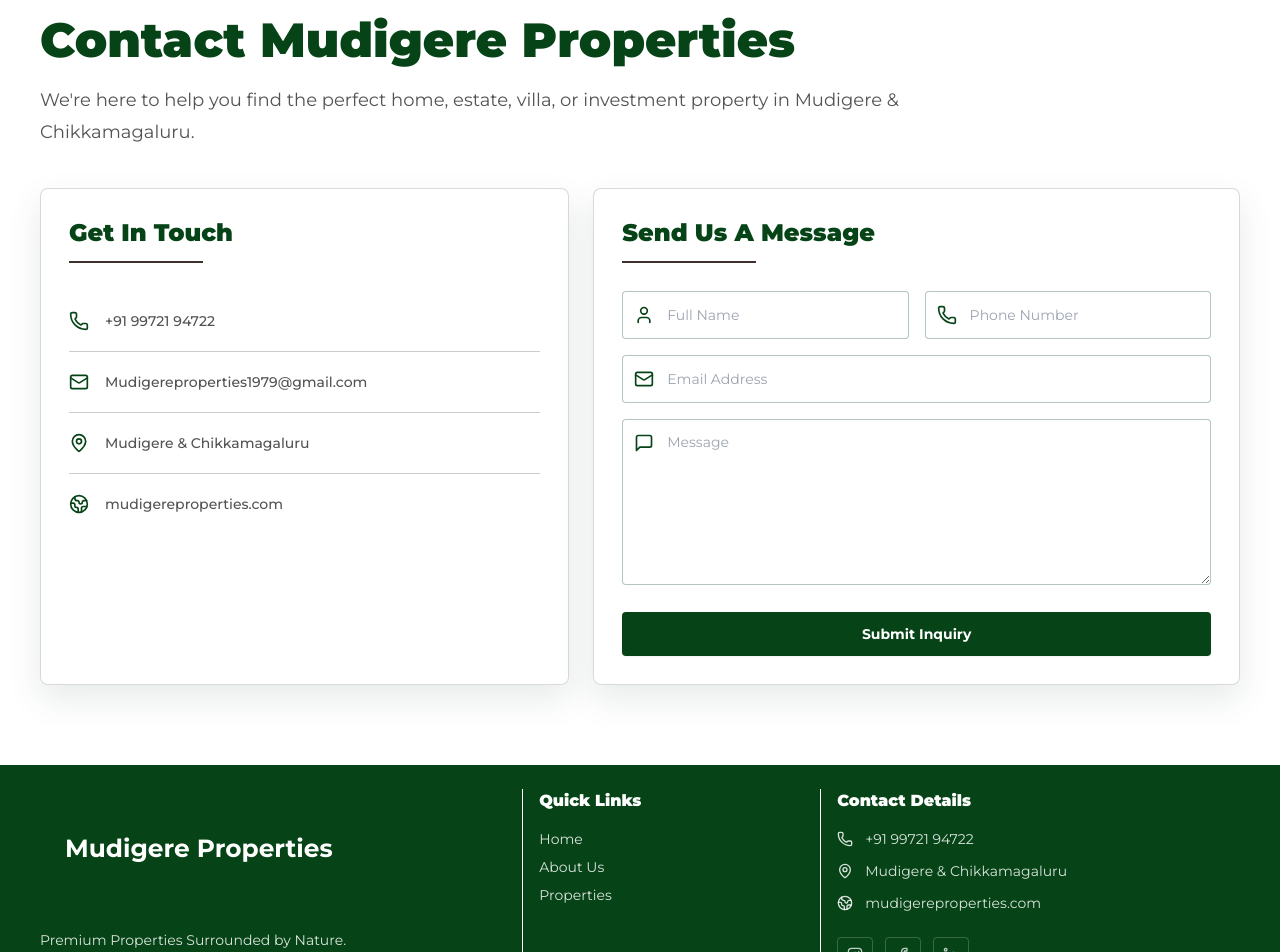
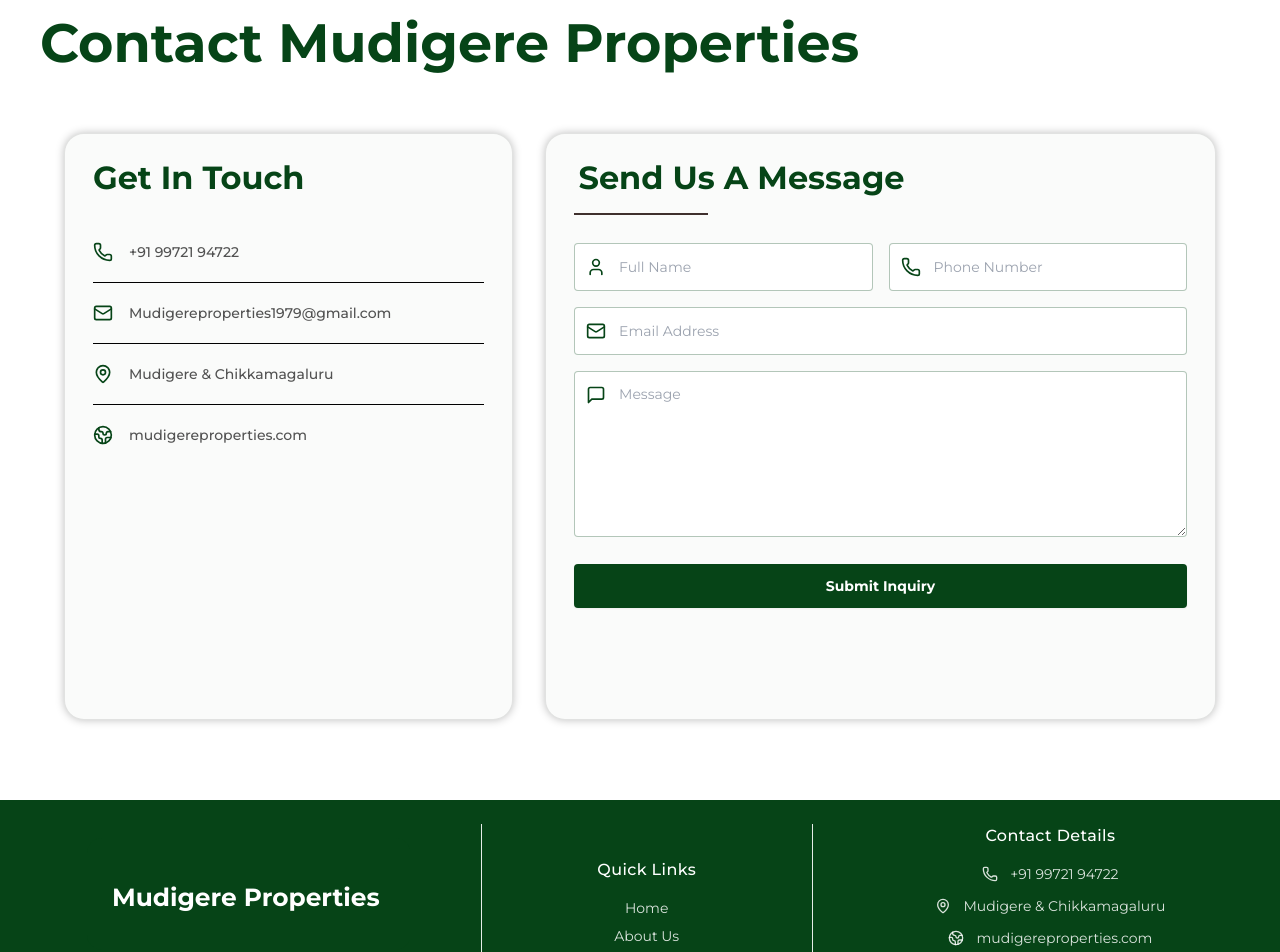
Before and after one commit to quickjustinhxrsh-cloud/Mudigere-properties, a Next.js app: page /contact in a window 1280 px wide. Shown: the part 140-1092 px from the top of the page. Built offline with nearby package versions, Linux system fonts and the light colour scheme; no server answers; the database is empty.

Commit message:
Updated project

```diff
--- a/app/contact/page.tsx
+++ b/app/contact/page.tsx
@@ -19,26 +19,42 @@ export default function ContactPage() {
   return (
     <main className="page-enter">
       <section className="section-pad">
-        <div className="container-pad">
-          <h1 className="text-4xl font-black text-forest md:text-5xl">Contact Mudigere Properties</h1>
-          <p className="mt-5 max-w-4xl text-lg leading-8 text-ink/75">
-            We&apos;re here to help you find the perfect home, estate, villa, or investment property in Mudigere & Chikkamagaluru.
-          </p>
+        <div className="mx-auto w-full max-w-8xl px-5 sm:px-8 lg:px-10">
+          <h1
+            className="text-forest"
+            style={{
+              width: 839,
+              height: 77,
+              fontFamily: 'Montserrat',
+              fontWeight: 700,
+              fontStyle: 'bold',
+              fontSize: 54,
+              lineHeight: '100%',
+              letterSpacing: '0%',
+              color: 'var(--main-Color, #064417)'
+            }}
+          >
+            Contact Mudigere Properties
+          </h1>
 
-          <div className="mt-10 grid gap-6 lg:grid-cols-[0.9fr_1.1fr]">
-            <aside className="rounded-lg border border-black/15 bg-white p-5 shadow-soft sm:p-7">
-              <h2 className="text-2xl font-black text-forest">Get In Touch</h2>
-              <div className="eyebrow-line" />
+          <div className="mt-10 mx-auto flex w-full max-w-6xl flex-col gap-6 md:flex-row md:items-stretch md:justify-center md:gap-8">
+            <aside className="w-full rounded-[20px] border border-black/10 bg-[#06441705] p-5 shadow-[0_0_8px_rgba(0,0,0,0.25)] md:w-[40%] sm:p-7" style={{ minHeight: 587 }}>
+              <h2 className="text-[32px] font-bold text-forest" style={{ fontFamily: 'Montserrat', lineHeight: '100%' }}>Get In Touch</h2>
               <div className="mt-7 grid gap-0">
-                {details.map(({ icon: Icon, text }) => (
-                  <div key={text} className="flex items-center gap-4 border-b border-black/20 py-5 last:border-b-0">
-                    <Icon className="h-5 w-5 shrink-0 text-forest" />
-                    <span className="text-sm font-medium text-ink/75">{text}</span>
+                {details.map(({ icon: Icon, text }, index) => (
+                  <div key={text}>
+                    <div className="flex items-center gap-4 py-5">
+                      <Icon className="h-5 w-5 shrink-0 text-forest" />
+                      <span className="text-sm font-medium text-ink/75">{text}</span>
+                    </div>
+                    {index < details.length - 1 ? <hr className="border-black" /> : null}
                   </div>
                 ))}
               </div>
             </aside>
-            <ContactForm />
+            <div className="w-full md:w-[60%]">
+              <ContactForm />
+            </div>
           </div>
         </div>
       </section>
--- a/app/properties/[slug]/page.tsx
+++ b/app/properties/[slug]/page.tsx
@@ -1,8 +1,6 @@
 import { getProperty } from "@/lib/properties";
 import { notFound } from "next/navigation";
-import { Suspense } from "react";
 import ContactModal from "@/components/ContactModal";
-import { useState } from "react";
 
 export default async function PropertyPage({ params }: { params: { slug: string } }) {
   const property = await getProperty(params.slug);
--- a/components/ContactForm.tsx
+++ b/components/ContactForm.tsx
@@ -54,10 +54,25 @@ export function ContactForm() {
         </div>
       ) : null}
       {errorMessage ? <div className="mb-5 rounded bg-red-50 px-5 py-4 text-sm font-black text-red-700">{errorMessage}</div> : null}
-      <form ref={formRef} onSubmit={handleSubmit} className="rounded-lg border border-black/15 bg-white p-5 shadow-soft sm:p-7">
-        <h2 className="text-2xl font-black text-forest">Send Us A Message</h2>
+      <form ref={formRef} onSubmit={handleSubmit} className="w-full rounded-[20px] border border-black/10 bg-[#06441705] p-5 shadow-[0_0_8px_rgba(0,0,0,0.25)] sm:p-7" style={{ minHeight: 587 }}>
+        <h2
+          className="text-center text-forest"
+          style={{
+            width: 335,
+            height: 39,
+            fontFamily: 'Montserrat',
+            fontWeight: 700,
+            fontStyle: 'bold',
+            fontSize: 32,
+            lineHeight: '100%',
+            letterSpacing: '0%',
+            color: 'var(--main-Color, #064417)'
+          }}
+        >
+          Send Us A Message
+        </h2>
         <div className="eyebrow-line" />
-        <div className="mt-7 grid gap-4 sm:grid-cols-2">
+        <div className="mt-7 grid grid-cols-1 gap-4 sm:grid-cols-2">
           <Field icon={User} name="full_name" placeholder="Full Name" required />
           <Field icon={Phone} name="phone" placeholder="Phone Number" required />
           <Field icon={Mail} name="email" placeholder="Email Address" type="email" required className="sm:col-span-2" />
--- a/components/FeaturedPropertiesClient.tsx
+++ b/components/FeaturedPropertiesClient.tsx
@@ -53,8 +53,8 @@ export function FeaturedPropertiesClient({ properties }: { properties: Property[
     <>
       <section className="bg-white section-pad">
         <div className="container-pad text-center">
-          <h2 className="text-3xl font-black text-forest">Featured Properties</h2>
-          <p className="mx-auto mt-4 max-w-3xl text-sm leading-6 text-ink/70">
+          <h2 className="text-[28px] font-bold text-forest text-center" style={{ fontFamily: 'Montserrat', lineHeight: '100%', letterSpacing: '0%' }}>Featured Properties</h2>
+          <p className="mx-auto mt-4 max-w-3xl text-base leading-6 text-ink/70">
             Explore handpicked properties designed for investment, peaceful
             living, and future growth.
           </p>
@@ -75,7 +75,7 @@ export function FeaturedPropertiesClient({ properties }: { properties: Property[
                   />
                 </div>
                 <div className="p-5">
-                  <h3 className="text-xl font-black text-forest">
+                  <h3 className="text-xl font-medium text-forest">
                     {property.title}
                   </h3>
                   <div className="mt-5 flex flex-col gap-3 sm:flex-row">
--- a/components/Footer.tsx
+++ b/components/Footer.tsx
@@ -14,16 +14,16 @@ export function Footer({ logo }: { logo?: string }) {
 
   return (
     <footer className="bg-forest text-white">
-      <div className="container-pad grid gap-4 py-6 md:grid-cols-[1.2fr_0.7fr_1fr]">
-        <div className="pr-6 border-r border-white">
-          <Logo light src={logo || undefined} className="h-28 w-auto object-contain" />
-          <p className="mt-5 max-w-xs text-sm leading-6 text-white/85">
+      <div className="container-pad grid gap-6 py-6 md:grid-cols-[1.15fr_0.8fr_1.05fr] md:items-stretch">
+        <div className="flex h-full flex-col items-center justify-center text-center md:pr-6 md:border-r md:border-white/90">
+          <Logo light src={logo || undefined} className="mx-auto h-28 w-auto object-contain" />
+          <p className="mt-5 max-w-xs text-center text-sm leading-6 text-white/85">
             Premium Properties Surrounded by Nature.
           </p>
         </div>
-        <div className="pr-6 border-r border-white">
-          <h3 className="text-base font-black">Quick Links</h3>
-          <ul className="mt-4 grid gap-2 text-sm text-white/85">
+        <div className="flex flex-col items-center justify-center text-center md:items-center md:pr-6 md:border-r md:border-white/90">
+          <h3 className="text-base font-medium tracking-wide">Quick Links</h3>
+          <ul className="mt-4 flex w-full max-w-[180px] flex-col items-center gap-2 text-sm text-white/85">
             {[
               ["Home", "/"],
               ["About Us", "/about"],
@@ -37,20 +37,20 @@ export function Footer({ logo }: { logo?: string }) {
             ))}
           </ul>
         </div>
-        <div>
-          <h3 className="text-base font-black">Contact Details</h3>
-          <div className="mt-4 grid gap-3 text-sm text-white/85">
-            <p className="flex items-center gap-3">
+        <div className="flex h-full flex-col items-center justify-center text-center md:pl-6">
+          <h3 className="text-base font-medium tracking-wide">Contact Details</h3>
+          <div className="mt-4 flex flex-col items-center gap-3 text-sm text-white/85">
+            <p className="flex items-center justify-center gap-3 text-center">
               <Phone className="h-4 w-4" /> +91 99721 94722
             </p>
-            <p className="flex items-center gap-3">
+            <p className="flex items-center justify-center gap-3 text-center">
               <MapPin className="h-4 w-4" /> Mudigere & Chikkamagaluru
             </p>
-            <p className="flex items-center gap-3">
+            <p className="flex items-center justify-center gap-3 text-center">
               <Globe2 className="h-4 w-4" /> mudigereproperties.com
             </p>
           </div>
-          <div className="flex gap-3 text-white/75 mt-6">
+          <div className="mt-6 flex justify-center gap-3 text-white/75">
             {[Instagram, Facebook, Linkedin].map((Icon, index) => (
               <a
                 key={index}
--- a/components/PropertyCard.tsx
+++ b/components/PropertyCard.tsx
@@ -42,11 +42,12 @@ export default function PropertyCard({ property, onView }: { property: Property;
 
         {/* Buttons - Kept at the bottom */}
         <div className="mt-auto grid grid-cols-2 gap-3 pt-4 border-t border-gray-100">
-          <Link href={`/properties/${property.slug}`}>
-            <button className="w-full py-2 border border-green-800 text-green-800 font-semibold rounded hover:bg-green-50 transition-colors">
-              View Property
-            </button>
-          </Link>
+          <button
+            onClick={() => onView?.(property)}
+            className="w-full py-2 border border-green-800 text-green-800 font-semibold rounded hover:bg-green-50 transition-colors"
+          >
+            View Property
+          </button>
           <Link href="/contact">
             <button className="w-full py-2 bg-green-900 text-white font-semibold rounded hover:bg-green-800 transition-colors">
               Contact Us
```
Also changed, not shown: app/about/page.tsx (+12 -2 lines), app/page.tsx (+7 -7 lines), 1 other file (tests, documents, lock files or other folders).
